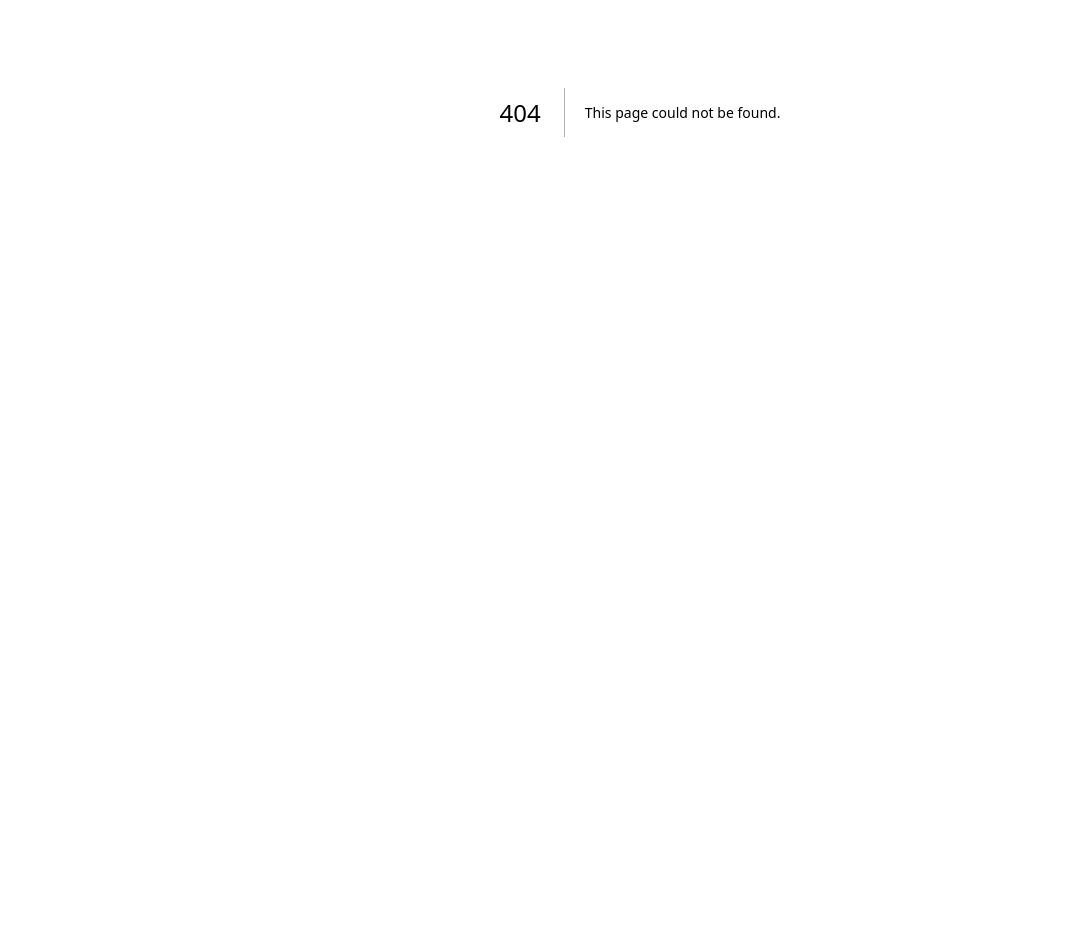
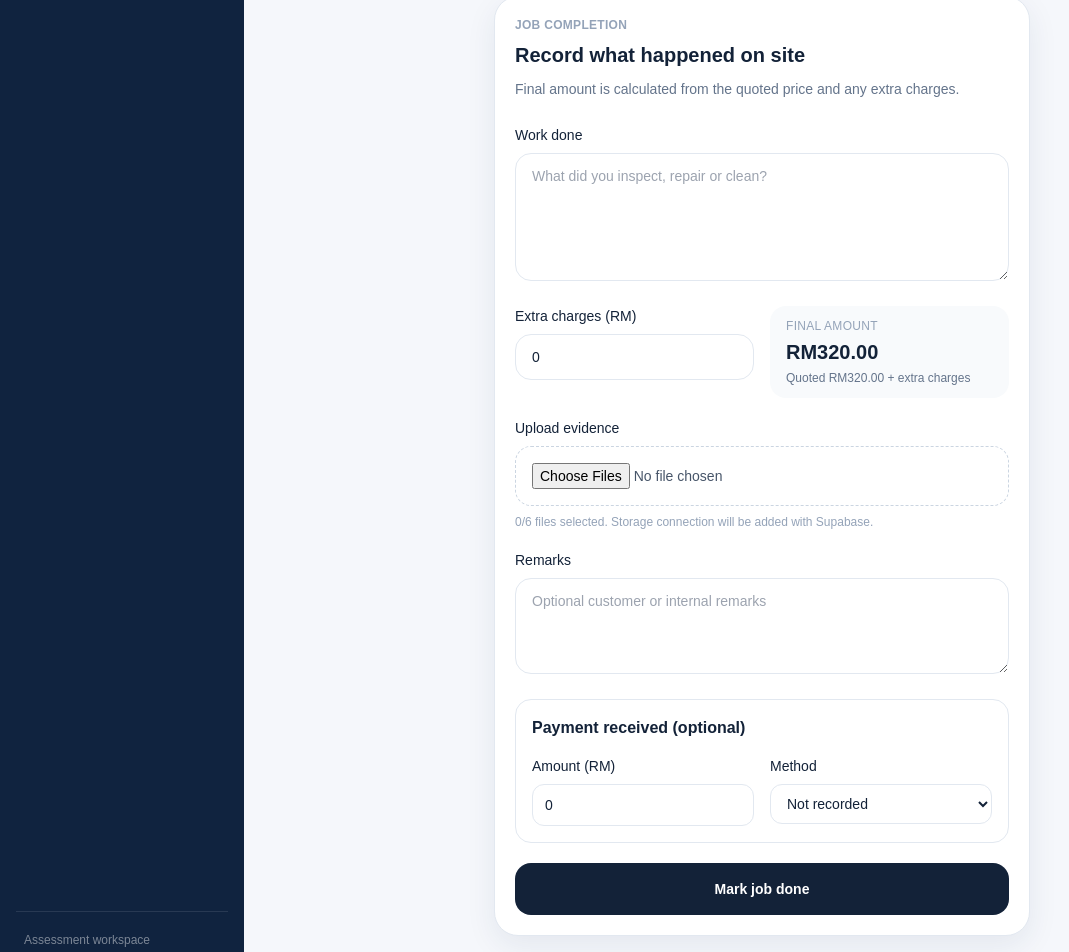
Before and after one commit to qwora/sejukops, a Next.js app: page /technician/jobs/ORDER1235 in a window 1280 px wide. Before the commit this address had no page. Shown: the part 288-1240 px from the top of the page, without its empty margins (0-1069 px from the left). Before the commit the page ends 800 px from the top, so only its background shows below. Built offline with nearby package versions, Linux system fonts and the light colour scheme.

Commit message:
Add technician job completion workflow

```diff
--- /dev/null
+++ b/app/technician/jobs/[id]/completion-form.tsx
@@ -0,0 +1,124 @@
+"use client";
+
+import { useState } from "react";
+import { useRouter } from "next/navigation";
+import { readDemoOrders, saveDemoOrders } from "@/lib/demo-orders";
+import { markOrderDone, saveCompletion } from "@/lib/service-completion";
+import type { ServiceOrder } from "@/lib/order-types";
+
+type CompletionFormProps = {
+  order: ServiceOrder;
+};
+
+export function CompletionForm({ order }: CompletionFormProps) {
+  const router = useRouter();
+  const [workDone, setWorkDone] = useState("");
+  const [extraCharges, setExtraCharges] = useState("0");
+  const [remarks, setRemarks] = useState("");
+  const [paymentAmount, setPaymentAmount] = useState("0");
+  const [paymentMethod, setPaymentMethod] = useState("Not recorded");
+  const [files, setFiles] = useState<string[]>([]);
+  const [error, setError] = useState("");
+
+  const finalAmount = order.quotedPrice + (Number(extraCharges) || 0);
+
+  function submit(event: React.FormEvent<HTMLFormElement>) {
+    event.preventDefault();
+    if (!workDone.trim()) {
+      setError("Please describe the work completed.");
+      return;
+    }
+
+    const completion = {
+      id: "completion-" + order.orderNo.toLowerCase(),
+      orderNo: order.orderNo,
+      technicianName: "Ali",
+      workDone: workDone.trim(),
+      extraCharges: Number(extraCharges) || 0,
+      finalAmount,
+      remarks: remarks.trim(),
+      paymentAmount: Number(paymentAmount) || 0,
+      paymentMethod,
+      fileNames: files,
+      completedAt: new Date().toISOString()
+    };
+
+    const orders = readDemoOrders();
+    saveDemoOrders(orders.map((item) => item.orderNo === order.orderNo ? markOrderDone(item) : item));
+    saveCompletion(completion);
+    router.push("/technician/jobs/" + order.orderNo + "?completed=1");
+  }
+
+  return (
+    <form onSubmit={submit} className="space-y-5">
+      {error && <div role="alert" className="rounded-xl bg-rose px-4 py-3 text-sm font-medium text-red-800">{error}</div>}
+
+      <label className="block text-sm font-medium text-ink">
+        Work done
+        <textarea
+          required
+          value={workDone}
+          onChange={(event) => setWorkDone(event.target.value)}
+          className="mt-2 min-h-32 w-full rounded-2xl border border-slate-200 px-4 py-3 outline-none focus:border-sea focus:ring-2 focus:ring-blue-100"
+          placeholder="What did you inspect, repair or clean?"
+        />
+      </label>
+
+      <div className="grid gap-4 sm:grid-cols-2">
+        <label className="block text-sm font-medium text-ink">
+          Extra charges (RM)
+          <input type="number" min="0" value={extraCharges} onChange={(event) => setExtraCharges(event.target.value)} className="mt-2 w-full rounded-2xl border border-slate-200 px-4 py-3 outline-none focus:border-sea focus:ring-2 focus:ring-blue-100" />
+        </label>
+        <div className="rounded-2xl bg-slate-50 px-4 py-3">
+          <p className="text-xs uppercase tracking-wide text-slate-400">Final amount</p>
+          <p className="mt-1 text-xl font-semibold text-ink">RM{finalAmount.toFixed(2)}</p>
+          <p className="mt-1 text-xs text-slate-500">Quoted RM{order.quotedPrice.toFixed(2)} + extra charges</p>
+        </div>
+      </div>
+
+      <label className="block text-sm font-medium text-ink">
+        Upload evidence
+        <input
+          type="file"
+          multiple
+          accept="image/*,video/*,.pdf"
+          onChange={(event) => {
+            const selected = Array.from(event.target.files ?? []).map((file) => file.name);
+            setFiles(selected.slice(0, 6));
+            if (selected.length > 6) setError("Only the first six files were added.");
+          }}
+          className="mt-2 block w-full rounded-2xl border border-dashed border-slate-300 px-4 py-4 text-sm text-slate-600"
+        />
+        <span className="mt-2 block text-xs text-slate-400">{files.length}/6 files selected. Storage connection will be added with Supabase.</span>
+      </label>
+
+      <label className="block text-sm font-medium text-ink">
+        Remarks
+        <textarea value={remarks} onChange={(event) => setRemarks(event.target.value)} className="mt-2 min-h-24 w-full rounded-2xl border border-slate-200 px-4 py-3 outline-none focus:border-sea focus:ring-2 focus:ring-blue-100" placeholder="Optional customer or internal remarks" />
+      </label>
+
+      <section className="rounded-2xl border border-slate-200 p-4">
+        <h3 className="font-semibold text-ink">Payment received (optional)</h3>
+        <div className="mt-4 grid gap-4 sm:grid-cols-2">
+          <label className="block text-sm font-medium text-ink">
+            Amount (RM)
+            <input type="number" min="0" value={paymentAmount} onChange={(event) => setPaymentAmount(event.target.value)} className="mt-2 w-full rounded-xl border border-slate-200 px-3 py-2.5 outline-none focus:border-sea focus:ring-2 focus:ring-blue-100" />
+          </label>
+          <label className="block text-sm font-medium text-ink">
+            Method
+            <select value={paymentMethod} onChange={(event) => setPaymentMethod(event.target.value)} className="mt-2 w-full rounded-xl border border-slate-200 bg-white px-3 py-2.5 outline-none focus:border-sea focus:ring-2 focus:ring-blue-100">
+              <option>Not recorded</option>
+              <option>Cash</option>
+              <option>Bank transfer</option>
+              <option>QR payment</option>
+            </select>
+          </label>
+        </div>
+      </section>
+
+      <button type="submit" className="w-full rounded-2xl bg-ink px-4 py-4 text-sm font-semibold text-white hover:bg-slate-800">
+        Mark job done
+      </button>
+    </form>
+  );
+}
--- /dev/null
+++ b/app/technician/jobs/[id]/page.tsx
@@ -0,0 +1,35 @@
+import Link from "next/link";
+import { PortalShell } from "@/components/portal-shell";
+import { CompletionForm } from "./completion-form";
+import { seedOrders } from "@/lib/demo-orders";
+
+export default async function TechnicianJobPage({ params }: { params: Promise<{ id: string }> }) {
+  const { id } = await params;
+  const order = seedOrders.find((item) => item.orderNo === id);
+
+  return (
+    <PortalShell role="Technician" active="My jobs">
+      <main className="mx-auto max-w-xl px-5 py-8">
+        <Link href="/technician/jobs" className="text-sm font-semibold text-sea hover:underline">← Back to jobs</Link>
+        {!order ? (
+          <div className="mt-6 rounded-2xl border border-slate-200 bg-white p-6 text-sm text-slate-500">Job not found.</div>
+        ) : (
+          <>
+            <header className="mt-6 rounded-3xl bg-ink p-6 text-white">
+              <p className="text-sm font-semibold text-blue-200">{order.orderNo}</p>
+              <h1 className="mt-3 text-2xl font-semibold">{order.serviceType}</h1>
+              <p className="mt-1 text-white/65">{order.customerName}</p>
+              <p className="mt-5 text-sm leading-6 text-white/75">{order.address}</p>
+            </header>
+            <section className="mt-5 rounded-3xl border border-slate-200 bg-white p-5 shadow-soft">
+              <p className="text-xs font-semibold uppercase tracking-wide text-slate-400">Job completion</p>
+              <h2 className="mt-2 text-xl font-semibold text-ink">Record what happened on site</h2>
+              <p className="mt-2 text-sm leading-6 text-slate-500">Final amount is calculated from the quoted price and any extra charges.</p>
+              <div className="mt-6"><CompletionForm order={order} /></div>
+            </section>
+          </>
+        )}
+      </main>
+    </PortalShell>
+  );
+}
--- a/app/technician/jobs/page.tsx
+++ b/app/technician/jobs/page.tsx
@@ -1,3 +1,4 @@
+import Link from "next/link";
 import { PortalShell } from "@/components/portal-shell";
 
 const jobs = [
@@ -32,9 +33,12 @@ export default function TechnicianJobsPage() {
                 <p className="text-sm leading-6 text-slate-600">{job.address}</p>
                 <p className="mt-2 text-xs font-semibold uppercase tracking-wide text-slate-400">{job.id}</p>
               </div>
-              <button className={"mt-5 w-full rounded-2xl px-4 py-3.5 text-sm font-semibold " + (index === 0 ? "bg-ink text-white" : "border border-slate-200 text-ink")}>
+              <Link
+                href={"/technician/jobs/" + job.id}
+                className={"mt-5 block w-full rounded-2xl px-4 py-3.5 text-center text-sm font-semibold " + (index === 0 ? "bg-ink text-white" : "border border-slate-200 text-ink")}
+              >
                 {index === 0 ? "Open job" : "View details"}
-              </button>
+              </Link>
             </article>
           ))}
         </div>
--- /dev/null
+++ b/lib/service-completion.ts
@@ -0,0 +1,41 @@
+import type { ServiceOrder } from "./order-types";
+
+export type ServiceCompletion = {
+  id: string;
+  orderNo: string;
+  technicianName: string;
+  workDone: string;
+  extraCharges: number;
+  finalAmount: number;
+  remarks: string;
+  paymentAmount: number;
+  paymentMethod: string;
+  fileNames: string[];
+  completedAt: string;
+};
+
+export const COMPLETIONS_KEY = "sejuksejuk.demo.completions";
+
+export function readCompletions(): ServiceCompletion[] {
+  if (typeof window === "undefined") return [];
+  const stored = window.localStorage.getItem(COMPLETIONS_KEY);
+  if (!stored) return [];
+  try {
+    return JSON.parse(stored) as ServiceCompletion[];
+  } catch {
+    return [];
+  }
+}
+
+export function saveCompletion(completion: ServiceCompletion) {
+  const current = readCompletions().filter((item) => item.orderNo !== completion.orderNo);
+  window.localStorage.setItem(COMPLETIONS_KEY, JSON.stringify([completion, ...current]));
+}
+
+export function markOrderDone(order: ServiceOrder) {
+  return {
+    ...order,
+    status: "Job Done" as const,
+    updatedAt: new Date().toISOString()
+  };
+}
```
